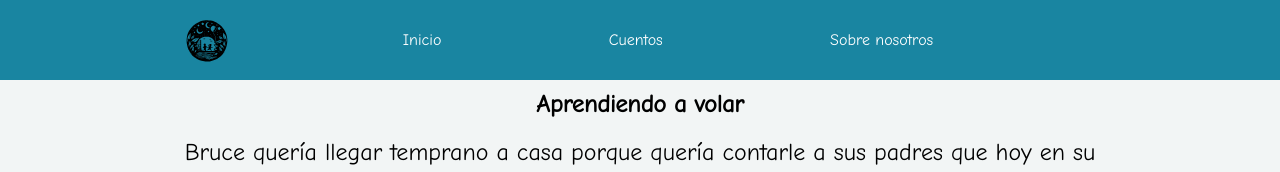
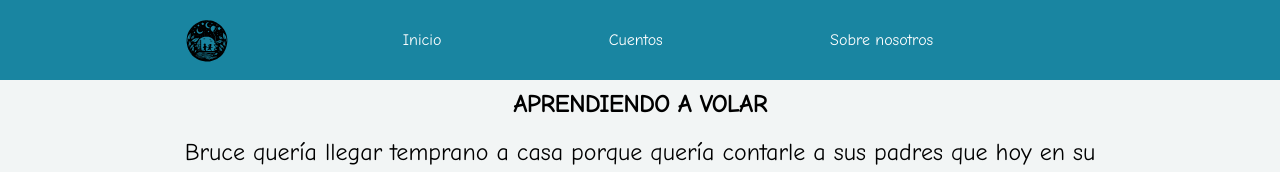
Before and after one commit to rjmasache/Safetive, a React (Vite) app: page /familiar-tale in a window 1280 px wide. Shown: the top 172 px of the page. Built offline with nearby package versions, Linux system fonts and the light colour scheme.

Commit message:
Desarrollo de páginas iniciales del cuento familiar

```diff
--- a/src/assets/gallery.js
+++ b/src/assets/gallery.js
@@ -8,6 +8,8 @@ import picture1 from "./picture-1.jpg";
 import picture2 from "./picture-2.jpg";
 import familiarImage1 from "./familiar-image-1.jpg";
 import familiarImage2 from "./familiar-image-2.jpeg";
+import familiarImage3 from "./familiar-image-3.jpeg";
+import familiarImage4 from "./familiar-image-4.jpeg";
 
 export const herosGallery = [
     {
@@ -69,16 +71,30 @@ export const aboutGallery = [
 export const familiarTaleImages = [
     {
         id: 9,
-        title: "Aprendiendo a volar",
+        title: "APRENDIENDO A VOLAR",
         text: "Bruce quería llegar temprano a casa porque quería contarle a sus padres que hoy en su escuela había logrado volar por primera vez",
         src: familiarImage1,
         alt: "Nine",
     },
     {
         id: 10,
-        title: "Aprendiendo a volar",
+        title: "APRENDIENDO A VOLAR",
         text: "Mientras buscaba a sus padres se le ocurrió la idea de llegar volando para sorprenderlos,pero no se dió cuenta de que un adorno estaba cerca de él",
         src: familiarImage2,
         alt: "Ten",
     },
+    {
+        id: 11,
+        title: "APRENDIENDO A VOLAR",
+        text: "Cuando de repente ¡Crag! Bruce se asustó porque sabía que rompió el adorno favorito de su mamá",
+        src: familiarImage3,
+        alt: "Eleven",
+    },
+    {
+        id: 12,
+        title: "APRENDIENDO A VOLAR",
+        text: "Mamá y papá escucharon el fuerte sonido y se acercaron de inmediato. Al ver el adorno roto, ¿qué crees que sucedió?",
+        src: familiarImage4,
+        alt: "Twelve",
+    },
 ];
--- a/src/components/FamiliarTaleParts.jsx
+++ b/src/components/FamiliarTaleParts.jsx
@@ -1,6 +1,8 @@
 import TaleButton from "./TaleButton.jsx";
 import { familiarTaleImages } from "../assets/gallery.js";
 import { useState } from "react";
+import FamiliarTaleSelection from "./FamiliarTaleSelection.jsx";
+import { Link } from "react-router-dom";
 
 export default function FamiliarTaleParts() {
     const [image, setImage] = useState(0);
@@ -20,6 +22,10 @@ export default function FamiliarTaleParts() {
     }
 
     return (
+        <>
+            {image === 3 ? (
+                <FamiliarTaleSelection />
+            ) : (
                 <div className="flex min-h-screen w-full flex-col bg-character">
                     <section className="flex w-full flex-col items-center justify-center">
                         <div className="flex w-full flex-col items-center justify-center">
@@ -37,10 +43,16 @@ export default function FamiliarTaleParts() {
                                 className="w-full"
                             />
                             <div className="absolute bottom-0 left-0 m-3 sm:top-0 sm:m-10">
+                                {image === 0 ? (
+                                    <Link to={`/characters`}>
+                                        <TaleButton text="Anterior" />
+                                    </Link>
+                                ) : (
                                     <TaleButton
                                         text="Anterior"
                                         onClick={handlePreviousClick}
                                     />
+                                )}
                             </div>
                             <div className="absolute bottom-0 right-0 m-3 sm:top-0 sm:m-10">
                                 <TaleButton
@@ -51,5 +63,7 @@ export default function FamiliarTaleParts() {
                         </div>
                     </section>
                 </div>
+            )}
+        </>
     );
 }
--- /dev/null
+++ b/src/components/FamiliarTaleSelection.jsx
@@ -0,0 +1,7 @@
+export default function FamiliarTaleSelection() {
+    return (
+        <div>
+            <h1>Familiar Tale Selection</h1>
+        </div>
+    );
+}
```
Also changed, not shown: src/assets/familiar-image-3.jpeg (added), src/assets/familiar-image-4.jpeg (added). Lines whose indentation alone changed are shown as unchanged.
